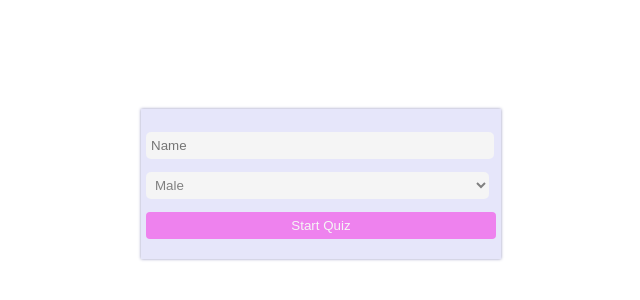
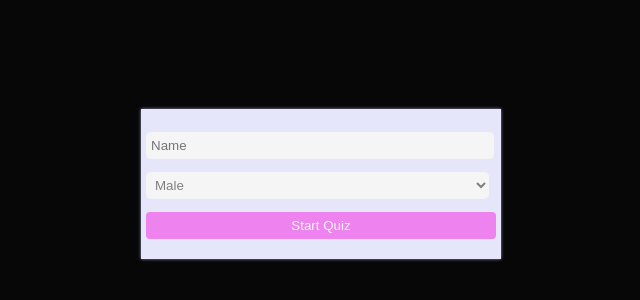
Before and after one commit to simplenation/quiz, a plain HTML site: page index.html in a window 1280 px wide. Shown: the part 216-516 px from the top of the page, without its empty margins (319-959 px from the left). Drawn offline with Linux system fonts and the light colour scheme; files whose address does not match are found by name.

Commit message:
updated css
changed background colour

```diff
--- a/style.css
+++ b/style.css
@@ -10,6 +10,7 @@ main{
     display: flex;
     justify-content: center;
     align-items: center;
+    background-color: rgb(7, 7, 7);
 
 
     form, div{
```
